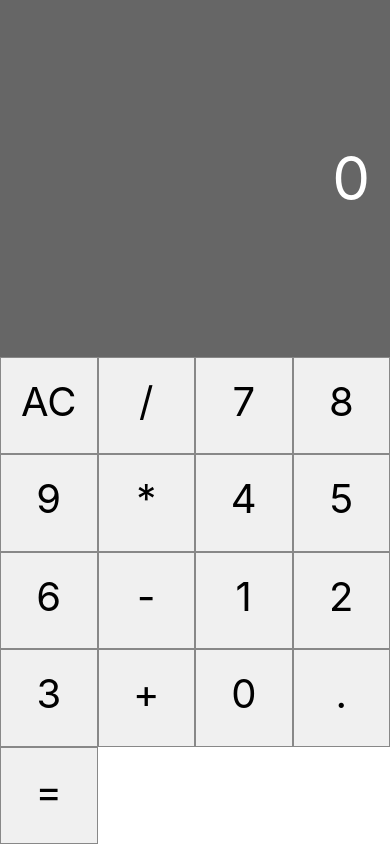
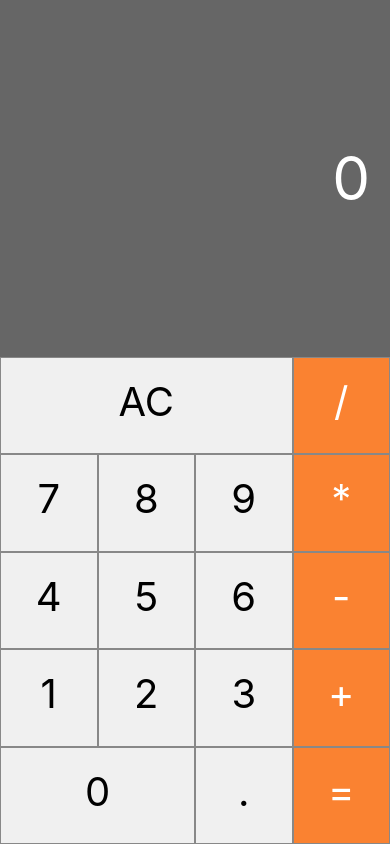
Before and after one commit to PedroPauloML/react-calculator, a React Native app: screen / in a window 390 px wide. Built offline with nearby package versions, Linux system fonts and the light colour scheme.

Commit message:
Component button #02

```diff
--- a/App.js
+++ b/App.js
@@ -6,28 +6,40 @@
 export default class App extends Component {
   state = { displayValue: "0" }
 
+  addDigit = n => {
+    this.setState({ displayValue: n })
+  }
+
+  clearMemory = () => {
+    this.setState({ displayValue: "0" })
+  }
+
+  setOperation = operation => {
+
+  }
+
   render() {
     return (
       <View style={styles.container}>
         <Display value={this.state.displayValue} />
         <View style={styles.buttons}>
-          <Button label="AC" />
-          <Button label="/" />
-          <Button label="7" />
-          <Button label="8" />
-          <Button label="9" />
-          <Button label="*" />
-          <Button label="4" />
-          <Button label="5" />
-          <Button label="6" />
-          <Button label="-" />
-          <Button label="1" />
-          <Button label="2" />
-          <Button label="3" />
-          <Button label="+" />
-          <Button label="0" />
-          <Button label="." />
-          <Button label="=" />
+          <Button label="AC" triple onClick={this.clearMemory} />
+          <Button label="/" operation onClick={() => { this.setOperation("/") }} />
+          <Button label="7" onClick={this.addDigit} />
+          <Button label="8" onClick={this.addDigit} />
+          <Button label="9" onClick={this.addDigit} />
+          <Button label="*" operation onClick={() => { this.setOperation("*") }} />
+          <Button label="4" onClick={this.addDigit} />
+          <Button label="5" onClick={this.addDigit} />
+          <Button label="6" onClick={this.addDigit} />
+          <Button label="-" operation onClick={() => { this.setOperation("-") }} />
+          <Button label="1" onClick={this.addDigit} />
+          <Button label="2" onClick={this.addDigit} />
+          <Button label="3" onClick={this.addDigit} />
+          <Button label="+" operation onClick={() => { this.setOperation("-") }} />
+          <Button label="0" double onClick={this.addDigit} />
+          <Button label="." onClick={this.addDigit} />
+          <Button label="=" operation onClick={() => { this.setOperation("-") }} />
         </View>
       </View>
     )
--- a/src/components/Button.js
+++ b/src/components/Button.js
@@ -16,13 +16,27 @@
     textAlign: "center",
     borderWidth: 1,
     borderColor: "#888"
+  },
+  operationButton: {
+    color: "#fff",
+    backgroundColor: "#fa8231"
+  },
+  buttonDouble: {
+    width: (Dimensions.get("window").width / 4) * 2
+  },
+  buttonTriple: {
+    width: (Dimensions.get("window").width / 4) * 3
   }
 })
 
 export default props => {
+  const stylesButton = [styles.button]
+  if (props.double) stylesButton.push(styles.buttonDouble)
+  if (props.triple) stylesButton.push(styles.buttonTriple)
+  if (props.operation) stylesButton.push(styles.operationButton)
   return (
-    <TouchableHighlight onPress={props.onClick}>
-      <Text style={styles.button}>{props.label}</Text>
+    <TouchableHighlight onPress={() => { props.onClick(props.label) }}>
+      <Text style={stylesButton}>{props.label}</Text>
     </TouchableHighlight>
   )
 }
```
